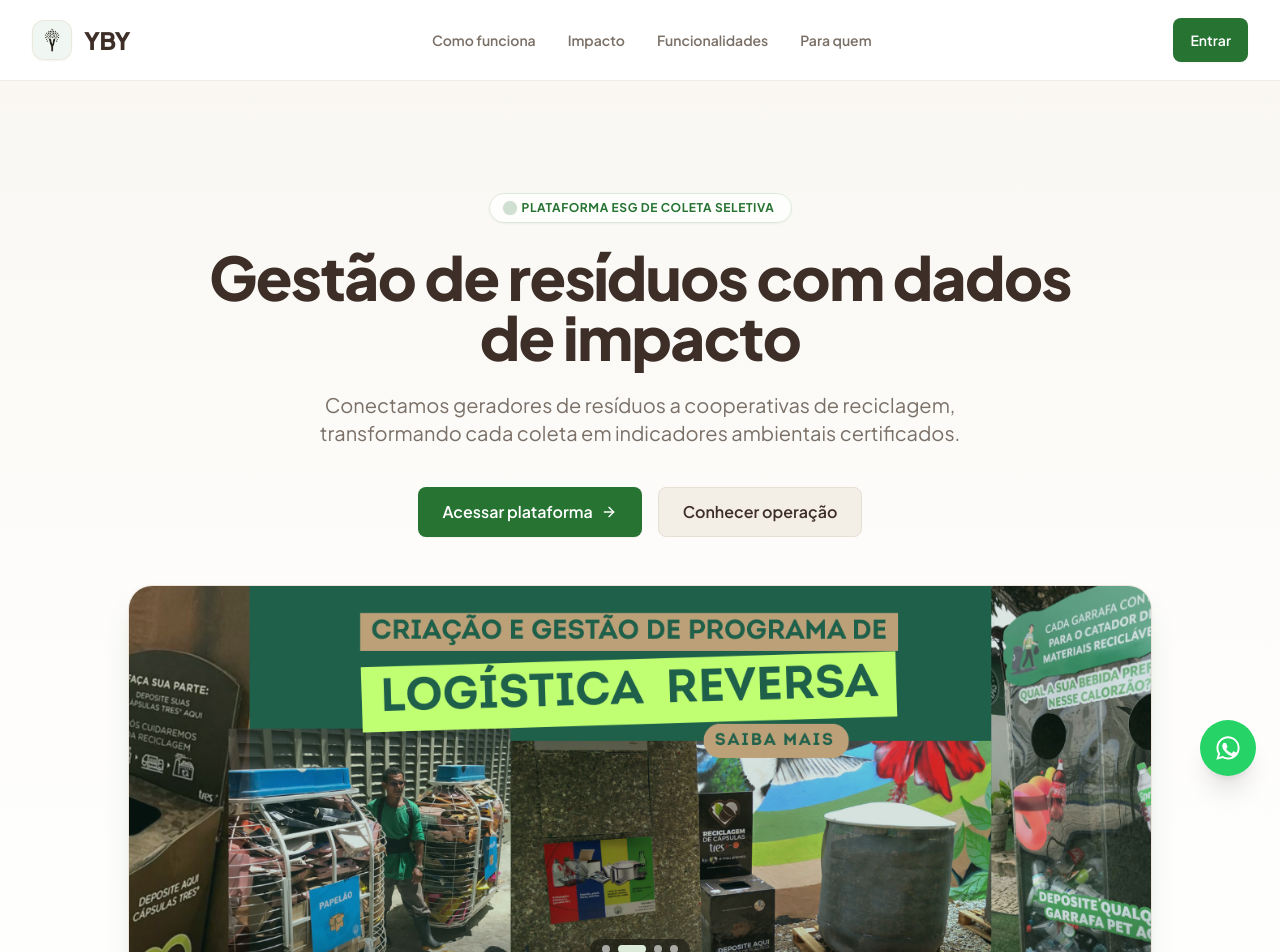
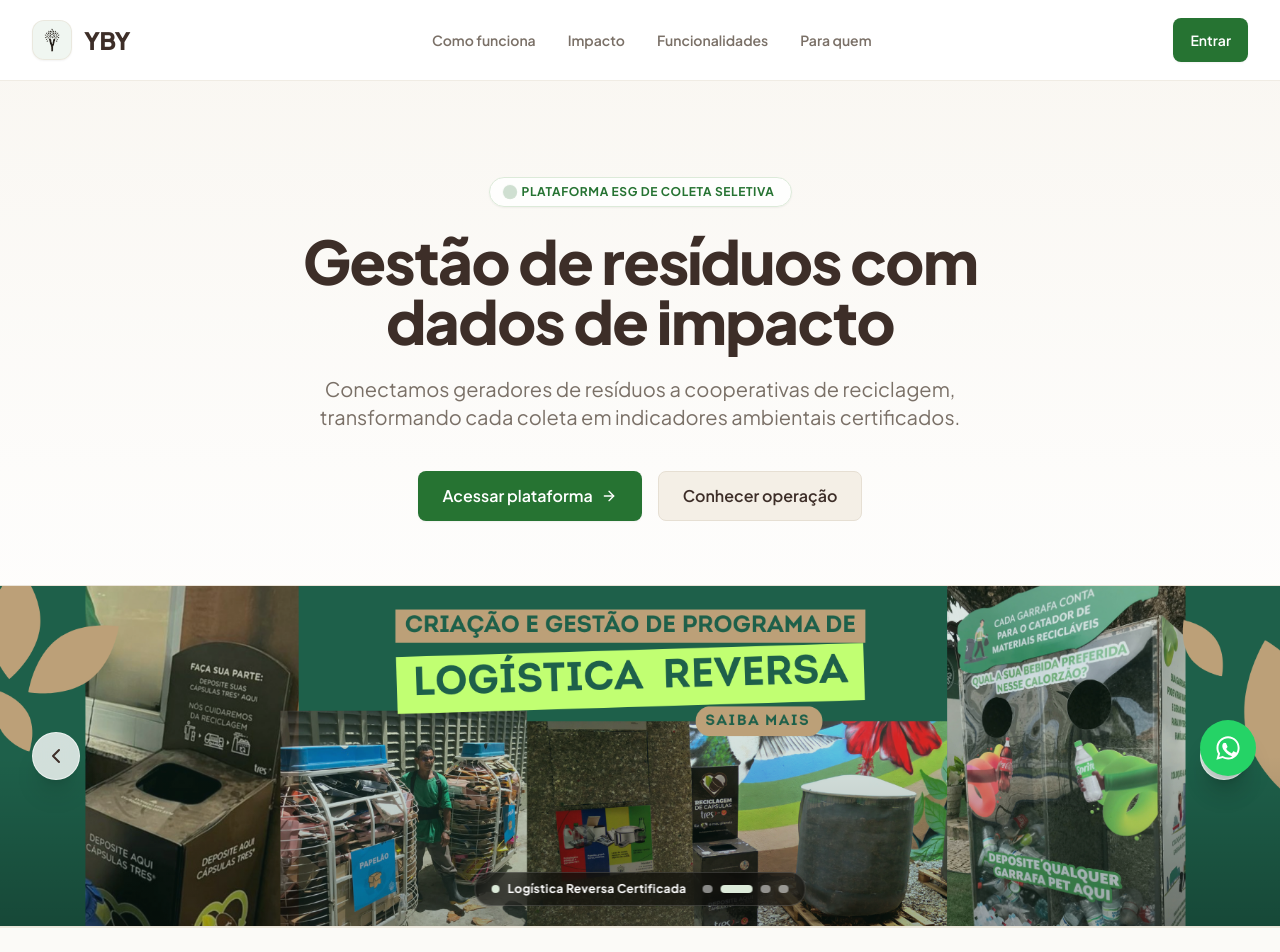
Before and after one commit to ACrush14/yby-web, a React (Vite) app: page / in a window 1280 px wide. Shown: the top 952 px of the page. Built offline with nearby package versions, Linux system fonts and the light colour scheme.

Commit message:
feat: make hero banner carousel full width edge-to-edge spanning 100% screen width

```diff
--- a/src/features/landing/LandingPage.jsx
+++ b/src/features/landing/LandingPage.jsx
@@ -99,11 +99,11 @@ export function LandingPage() {
       </header>
 
       {/* Hero Section */}
-      <section className="py-20 md:py-28 px-4 sm:px-6 lg:px-8 text-center bg-gradient-to-b from-yby-cream/60 via-yby-cream/20 to-white relative overflow-hidden">
+      <section className="pt-16 md:pt-24 pb-0 text-center bg-gradient-to-b from-yby-cream/60 via-yby-cream/20 to-white relative overflow-hidden">
         {/* Elemento de iluminação ambiente no fundo */}
-        <div className="absolute top-1/2 left-1/2 -translate-x-1/2 -translate-y-1/2 w-[600px] h-[300px] bg-gradient-to-tr from-yby-tint/40 to-yby-light/30 rounded-full blur-3xl pointer-events-none -z-10 animate-pulse-glow" />
+        <div className="absolute top-1/3 left-1/2 -translate-x-1/2 -translate-y-1/2 w-[600px] h-[300px] bg-gradient-to-tr from-yby-tint/40 to-yby-light/30 rounded-full blur-3xl pointer-events-none -z-10 animate-pulse-glow" />
 
-        <div className="max-w-4xl mx-auto space-y-6 relative">
+        <div className="max-w-4xl mx-auto px-4 sm:px-6 lg:px-8 space-y-6 relative">
           <div className="inline-flex items-center gap-2 px-4 py-1.5 rounded-full bg-white/80 backdrop-blur-sm border border-yby-light text-yby-primary text-xs font-bold uppercase tracking-wider shadow-sm transition-all duration-300 hover:scale-105 hover:border-yby-primary/40 hover:shadow-md cursor-default">
             <span className="w-2 h-2 rounded-full bg-yby-primary animate-ping" />
             Plataforma ESG de Coleta Seletiva
@@ -127,8 +127,10 @@ export function LandingPage() {
           </div>
         </div>
 
-        {/* Carrossel Oficial com as Imagens do Hero do somosyby.com.br */}
-        <HeroBannerCarousel />
+        {/* Faixa Panorâmica 100% Largura (Edge-to-Edge de uma ponta a outra) */}
+        <div className="w-full mt-12 md:mt-16">
+          <HeroBannerCarousel />
+        </div>
       </section>
 
       {/* Seção Impacto Mensurável */}
--- a/src/features/landing/components/HeroBannerCarousel.jsx
+++ b/src/features/landing/components/HeroBannerCarousel.jsx
@@ -6,25 +6,25 @@ const HERO_SLIDES = [
     src: '/assets/hero/banner-1.png',
     alt: 'YBY - Coleta Seletiva Descomplicada',
     title: 'Coleta Seletiva Descomplicada',
-    subtitle: 'Conectando empresas e condomínios a uma gestão eficiente de resíduos recicláveis',
+    subtitle: 'Soluções sustentáveis para condomínios, empresas e grandes geradores',
   },
   {
     src: '/assets/hero/banner-2.png',
     alt: 'YBY - Logística Reversa de Embalagens',
     title: 'Logística Reversa Certificada',
-    subtitle: 'Cumprimento de metas ambientais com rastreabilidade total e geração de dados ESG',
+    subtitle: 'Rastreabilidade de embalagens com comprovação de créditos de reciclagem',
   },
   {
     src: '/assets/hero/banner-3.png',
     alt: 'YBY - Fortalecimento de Cooperativas',
-    title: 'Impacto Social Positivo',
-    subtitle: 'Geração de renda digna e capacitação para cooperativas de catadores de materiais recicláveis',
+    title: 'Impacto Social & Renda Digna',
+    subtitle: 'Capacitação e remuneração justa para cooperativas de catadores',
   },
   {
     src: '/assets/hero/banner-4.png',
     alt: 'YBY - Economia Circular e Compostagem',
-    title: 'Economia Circular na Prática',
-    subtitle: 'Transformando resíduos orgânicos e secos em valor e regeneração de sistemas',
+    title: 'Economia Circular & Compostagem',
+    subtitle: 'Transformando resíduos orgânicos em adubo e regeneração ambiental',
   },
 ];
 
@@ -32,6 +32,10 @@ export function HeroBannerCarousel() {
   const [currentIndex, setCurrentIndex] = useState(0);
   const [isHovered, setIsHovered] = useState(false);
   const timerRef = useRef(null);
+
+  // Suporte a swipe tátil no mobile
+  const [touchStart, setTouchStart] = useState(null);
+  const [touchEnd, setTouchEnd] = useState(null);
 
   const total = HERO_SLIDES.length;
 
@@ -41,6 +45,22 @@ export function HeroBannerCarousel() {
 
   const prevSlide = () => {
     setCurrentIndex((prev) => (prev - 1 + total) % total);
+  };
+
+  const handleTouchStart = (e) => {
+    setTouchEnd(null);
+    setTouchStart(e.targetTouches[0].clientX);
+  };
+
+  const handleTouchMove = (e) => {
+    setTouchEnd(e.targetTouches[0].clientX);
+  };
+
+  const handleTouchEnd = () => {
+    if (!touchStart || !touchEnd) return;
+    const distance = touchStart - touchEnd;
+    if (distance > 40) nextSlide();
+    if (distance < -40) prevSlide();
   };
 
   useEffect(() => {
@@ -55,16 +75,21 @@ export function HeroBannerCarousel() {
     };
   }, [isHovered, total]);
 
+  const activeSlide = HERO_SLIDES[currentIndex];
+
   return (
     <div
-      className="relative w-full max-w-5xl mx-auto mt-10 md:mt-12 rounded-2xl md:rounded-3xl overflow-hidden border border-yby-border/80 shadow-card-elevated bg-white select-none group"
+      className="relative w-full overflow-hidden select-none group bg-yby-surface border-y border-yby-border/60 shadow-inner"
       onMouseEnter={() => setIsHovered(true)}
       onMouseLeave={() => setIsHovered(false)}
+      onTouchStart={handleTouchStart}
+      onTouchMove={handleTouchMove}
+      onTouchEnd={handleTouchEnd}
       role="region"
       aria-label="Carrossel de Imagens do Hero YBY"
     >
-      {/* Contêiner das Imagens com proporção fluida */}
-      <div className="relative w-full aspect-[16/9] sm:aspect-[21/9] md:aspect-[21/8] bg-yby-surface flex items-center justify-center overflow-hidden">
+      {/* Contêiner Panorâmico Full-Width de uma ponta a outra */}
+      <div className="relative w-full aspect-[1840/640] sm:aspect-[1840/520] md:aspect-[1840/480] min-h-[200px] sm:min-h-[260px] md:min-h-[340px] flex items-center justify-center overflow-hidden bg-gradient-to-r from-yby-cream/40 via-white to-yby-cream/40">
         {HERO_SLIDES.map((slide, index) => {
           const isActive = index === currentIndex;
           return (
@@ -77,37 +102,45 @@ export function HeroBannerCarousel() {
               <img
                 src={slide.src}
                 alt={slide.alt}
-                className="w-full h-full object-cover object-center transform transition-transform duration-1000 ease-out group-hover:scale-[1.02]"
+                className="w-full h-full object-cover object-center transform transition-transform duration-1000 ease-out group-hover:scale-[1.01]"
                 loading={index === 0 ? 'eager' : 'lazy'}
               />
-              {/* Gradiente sutil inferior para legibilidade caso haja sobreposição */}
-              <div className="absolute inset-x-0 bottom-0 h-16 bg-gradient-to-t from-black/30 to-transparent pointer-events-none" />
+              {/* Leve vinheta nos cantos para elegância visual */}
+              <div className="absolute inset-0 bg-gradient-to-t from-black/25 via-transparent to-transparent pointer-events-none" />
             </div>
           );
         })}
 
-        {/* Botão Slide Anterior */}
+        {/* Botão Slide Anterior (Extremo esquerdo) */}
         <button
           type="button"
           onClick={prevSlide}
-          className="absolute left-3 md:left-5 top-1/2 -translate-y-1/2 z-20 w-10 h-10 md:w-12 md:h-12 rounded-full bg-white/85 hover:bg-white text-yby-heading hover:text-yby-primary shadow-lg border border-yby-border/60 flex items-center justify-center transition-all duration-200 hover:scale-110 active:scale-95 opacity-80 md:opacity-0 group-hover:opacity-100"
+          className="absolute left-3 sm:left-6 md:left-8 top-1/2 -translate-y-1/2 z-20 w-10 h-10 sm:w-12 sm:h-12 rounded-full bg-white/80 hover:bg-white text-yby-heading hover:text-yby-primary shadow-xl backdrop-blur-md border border-white/60 flex items-center justify-center transition-all duration-200 hover:scale-110 active:scale-95"
           aria-label="Imagem anterior"
         >
-          <ChevronLeft className="w-5 h-5 md:w-6 md:h-6" />
+          <ChevronLeft className="w-5 h-5 sm:w-6 sm:h-6" />
         </button>
 
-        {/* Botão Próximo Slide */}
+        {/* Botão Próximo Slide (Extremo direito) */}
         <button
           type="button"
           onClick={nextSlide}
-          className="absolute right-3 md:right-5 top-1/2 -translate-y-1/2 z-20 w-10 h-10 md:w-12 md:h-12 rounded-full bg-white/85 hover:bg-white text-yby-heading hover:text-yby-primary shadow-lg border border-yby-border/60 flex items-center justify-center transition-all duration-200 hover:scale-110 active:scale-95 opacity-80 md:opacity-0 group-hover:opacity-100"
+          className="absolute right-3 sm:right-6 md:right-8 top-1/2 -translate-y-1/2 z-20 w-10 h-10 sm:w-12 sm:h-12 rounded-full bg-white/80 hover:bg-white text-yby-heading hover:text-yby-primary shadow-xl backdrop-blur-md border border-white/60 flex items-center justify-center transition-all duration-200 hover:scale-110 active:scale-95"
           aria-label="Próxima imagem"
         >
-          <ChevronRight className="w-5 h-5 md:w-6 md:h-6" />
+          <ChevronRight className="w-5 h-5 sm:w-6 sm:h-6" />
         </button>
 
-        {/* Indicadores de Paginação / Dots */}
-        <div className="absolute bottom-3 md:bottom-4 left-1/2 -translate-x-1/2 z-20 flex items-center gap-2 px-3 py-1.5 rounded-full bg-black/40 backdrop-blur-md">
+        {/* Barra Flutuante com Legenda da Solução e Dots de Paginação */}
+        <div className="absolute bottom-3 sm:bottom-5 left-1/2 -translate-x-1/2 z-20 flex flex-col sm:flex-row items-center gap-2 sm:gap-4 px-4 py-2 rounded-2xl bg-black/55 backdrop-blur-md text-white border border-white/15 shadow-xl max-w-[90%]">
+          <div className="hidden md:flex items-center gap-2">
+            <span className="w-2 h-2 rounded-full bg-yby-light animate-pulse" />
+            <span className="text-xs font-bold tracking-wide text-white drop-shadow-sm whitespace-nowrap">
+              {activeSlide.title}
+            </span>
+          </div>
+
+          <div className="flex items-center gap-2">
             {HERO_SLIDES.map((slide, index) => {
               const isActive = index === currentIndex;
               return (
@@ -117,8 +150,8 @@ export function HeroBannerCarousel() {
                   onClick={() => setCurrentIndex(index)}
                   className={`transition-all duration-300 rounded-full ${
                     isActive
-                    ? 'w-7 h-2 bg-yby-light shadow-sm'
-                    : 'w-2 h-2 bg-white/60 hover:bg-white'
+                      ? 'w-8 h-2 bg-yby-light shadow-md'
+                      : 'w-2.5 h-2 bg-white/50 hover:bg-white'
                   }`}
                   aria-label={`Ir para slide ${index + 1}: ${slide.title}`}
                 />
@@ -127,5 +160,6 @@ export function HeroBannerCarousel() {
           </div>
         </div>
       </div>
+    </div>
   );
 }
```
Lines whose indentation alone changed are shown as unchanged.
